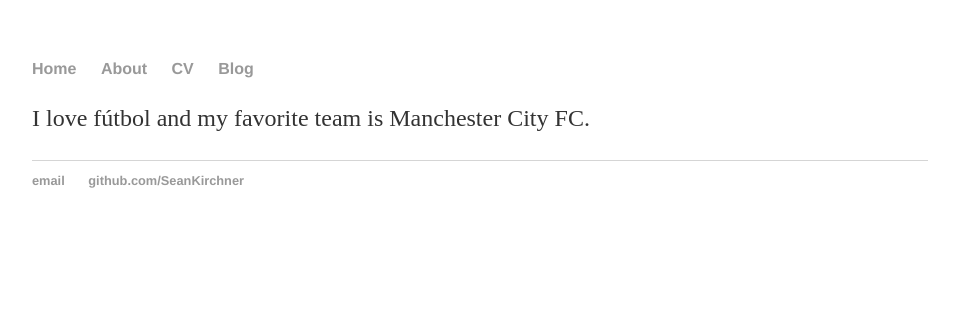
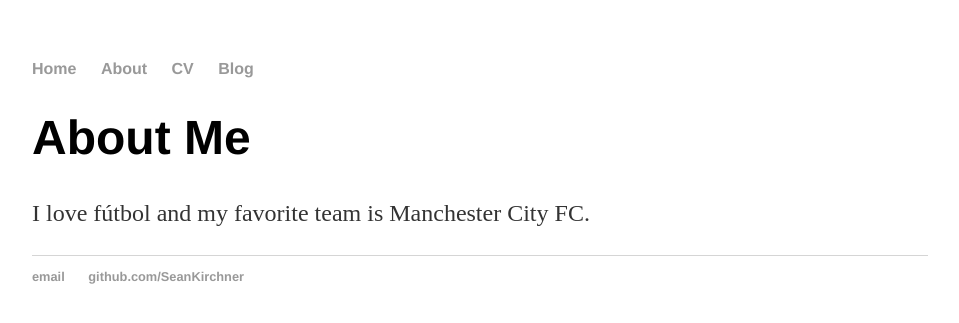
Before and after one commit to SeanKirchner/SeanKirchner.github.io, a Jekyll site: the page built from about/index.html, in a window 1280 px wide. Shown: the top 323 px of the page, without its empty margins (160-1119 px from the left). Built offline with Jekyll 4.4.1, drawn with Linux system fonts in a browser that asks for light colours; Markdown is read by kramdown in place of the engine named in the settings.

Commit message:
Update index.html

```diff
--- a/about/index.html
+++ b/about/index.html
@@ -1,7 +1,8 @@
 ---
 layout: default
-title: Sean Kirchner, Student
+title: About Me
 ---
+<h1>{{ page.title }}</h1>
 <div class="blurb">
 	<p>I love fútbol and my favorite team is Manchester City FC.</a></p>
 </div><!-- /.blurb -->
```
